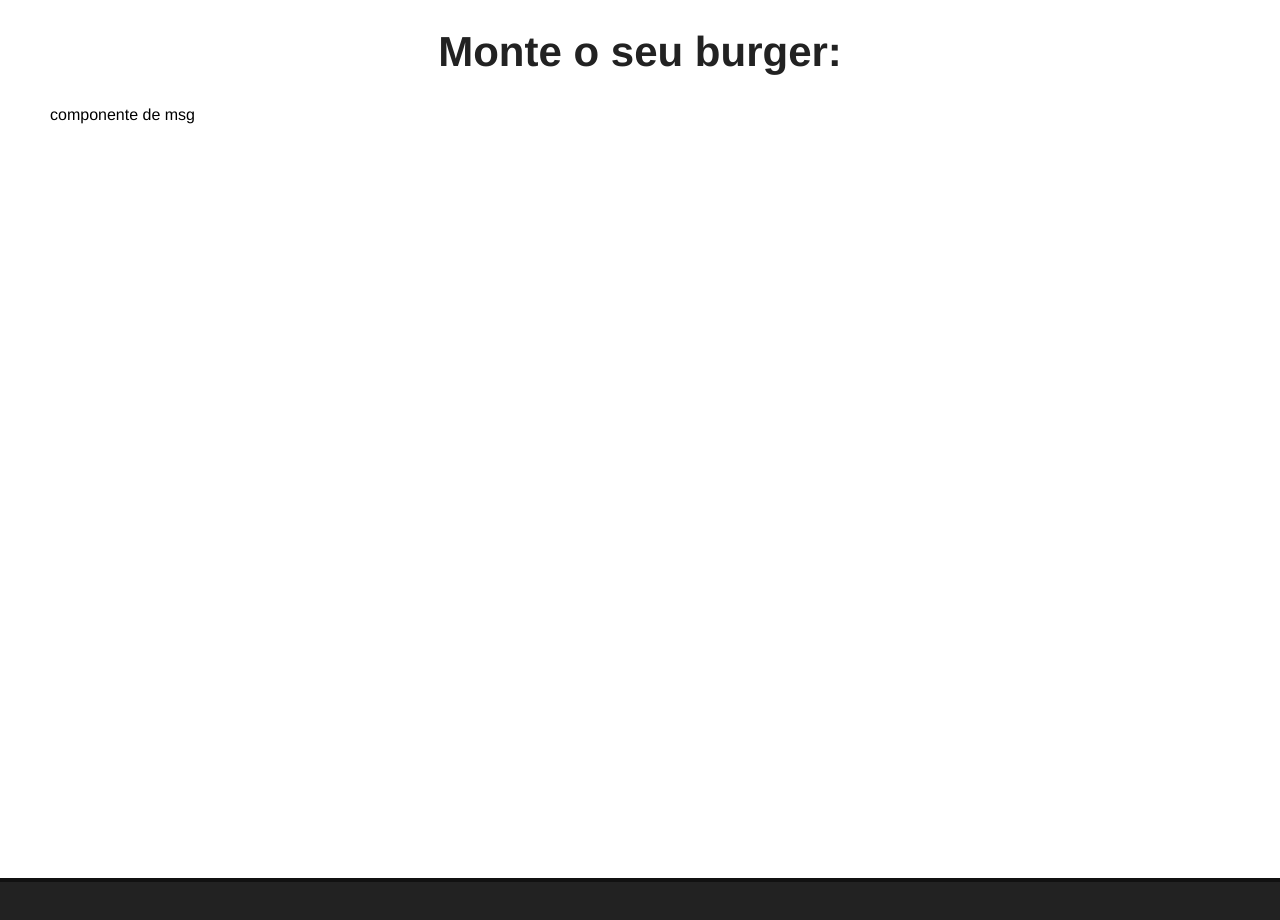
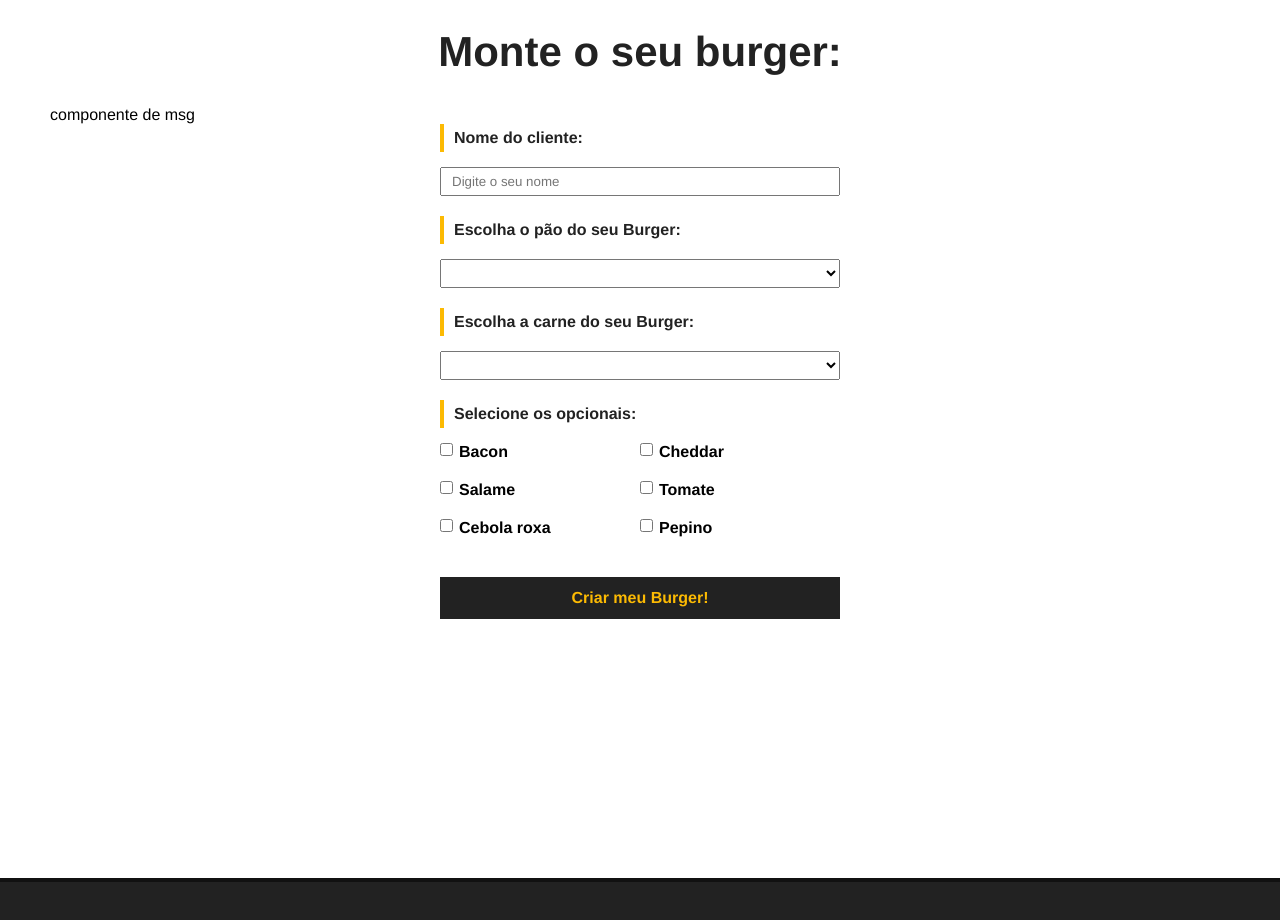
Before and after one commit to JulioVieiraP/Make-your-burger, a Vue app: page / in a window 1280 px wide. Shown: the part 1100-2020 px from the top of the page. Built offline with nearby package versions, Linux system fonts and the light colour scheme; data requests are answered from the project's data file.

Commit message:
Adicionando os itens do backend

```diff
--- a/src/components/BurgerForm.vue
+++ b/src/components/BurgerForm.vue
@@ -1,12 +1,63 @@
 <script setup>
+import { reactive, onMounted } from "vue";
 
+
+const obj = reactive({
+    paes: null,
+    carnes: null,
+    opcionaisdata: null,
+    nome: null,
+    pao: null,
+    carne: null,
+    opcionais: [],
+    status: "Solicitado",
+    msg: null,
+})
+
+const getIngredientes = async () =>{
+    const req = await fetch('http://localhost:3000/ingredientes')
+    const Data = await req.json()
+
+    obj.paes = Data.paes
+    obj.carnes = Data.carnes
+    obj.opcionaisdata = Data.opcionais
+}
+
+onMounted(getIngredientes)
 </script>
 
 <template>
     <div>
         <p>componente de msg</p>
         <form class="burger__form" @submit.prevent="">
-
+            <div class="input__container">
+                <label for="nome">Nome do cliente:</label>
+                <input type="text" id="nome" name="nome" v-model="nome" placeholder="Digite o seu nome">
+            </div>
+            <div class="input__container">
+                <label for="pao">Escolha o pão do seu Burger:</label>
+                <select id="pao" name="pao" v-model="obj.pao">
+                    <option value="">Selecione o seu pão</option>
+                    <option v-for="pao in obj.paes" :key="pao.id" :value="pao.tipo">{{pao.tipo}}</option>
+                </select>
+            </div>
+            <div class="input__container">
+                <label for="carne">Escolha a carne do seu Burger:</label>
+                <select id="carne" name="carne" v-model="obj.carne">
+                    <option value="">Selecione o tipo de carne</option>
+                    <option v-for="carne in obj.carnes" :key="carne.id" :value="carne.tipo">{{carne.tipo}}</option>
+                </select>
+            </div>
+            <div id="opcionais__container" class="input__container">
+                <label for="opcionais" class="opcionais__title">Selecione os opcionais:</label>
+                <div class="checkbox__container" v-for="opcional in obj.opcionaisdata" :key="opcional.id">
+                    <input type="checkbox" name="opcionais" v-model="obj.opcionaisdata" :value="opcional.tipo">
+                    <span>{{opcional.tipo}}</span>
+                </div>
+            </div>
+            <div class="input__container">
+                <input type="submit" class="submit-btn" value="Criar meu Burger!">
+            </div>
 
         </form>
     </div>
@@ -14,9 +65,71 @@
 
 
 <style scoped>
-.input-container {
+.burger__form {
+    max-width: 400px;
+    margin: 0 auto;
+}
+
+.input__container {
     display: flex;
     flex-direction: column;
     margin-bottom: 20px;
 }
+
+label {
+    font-weight: bold;
+    margin-bottom: 15px;
+    color: #222;
+    padding: 5px 10px;
+    border-left: 4px solid #fcba03;
+}
+
+input,
+select {
+    padding: 5px 10px;
+    width: 400px;
+}
+
+#opcionais__container {
+    flex-direction: row;
+    flex-wrap: wrap;
+}
+
+.opcionais__title {
+    width: 100%;
+}
+
+.checkbox__container {
+    display: flex;
+    align-items: flex-start;
+    width: 50%;
+    margin-bottom: 20px;
+}
+
+.checkbox__container span,
+.checkbox__container input {
+    width: auto;
+}
+
+.checkbox__container span {
+    margin-left: 6px;
+    font-weight: bold;
+}
+
+.submit-btn {
+    background-color: #222;
+    color: #fcba03;
+    font-weight: bold;
+    border: 2px solid #222;
+    padding: 10px;
+    font-size: 16px;
+    margin: 0 auto;
+    cursor: pointer;
+    transition: .5s;
+}
+
+.submit-btn:hover {
+    background-color: transparent;
+    color: #222;
+}
 </style>
```
